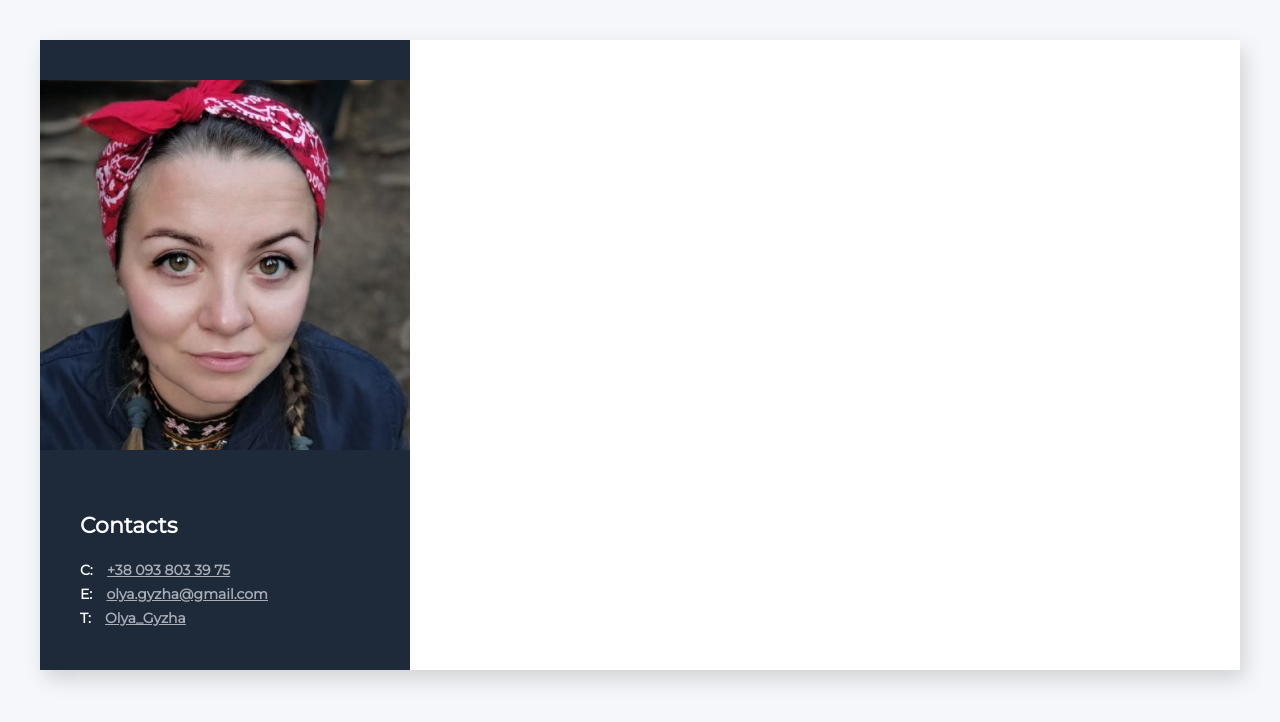
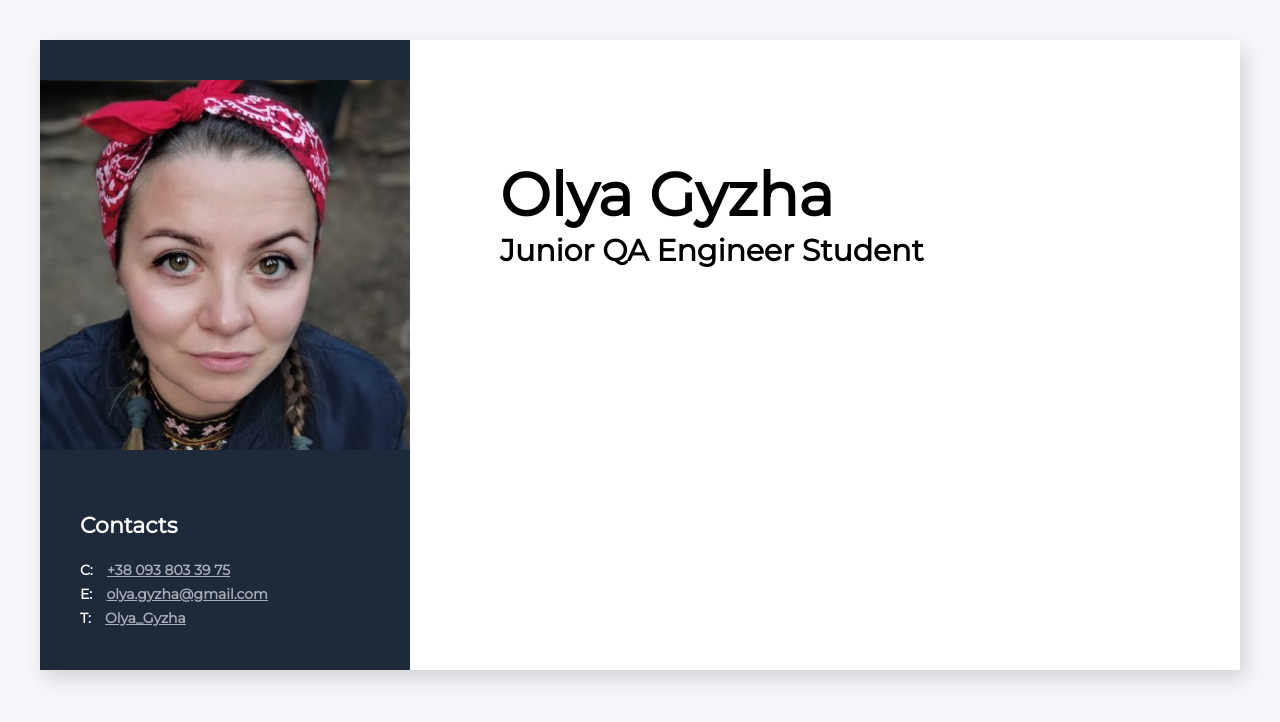
Before and after one commit to Olya-Gyzha/my-homepage, a plain HTML site: page index.html in a window 1280 px wide. Drawn offline with Linux system fonts and the light colour scheme.

Commit message:
Add information block

```diff
--- a/index.html
+++ b/index.html
@@ -47,8 +47,10 @@
     <!-- about me container -->
     <div class="about-me-container">
       <!-- about me main info -->
-
-
+      <div class="info-container">
+        <h1 class="name">Olya Gyzha</h1>
+        <h2 class="profession">Junior QA Engineer Student</h2>
+      </div>
       <!-- résumé container -->
 
 
```
